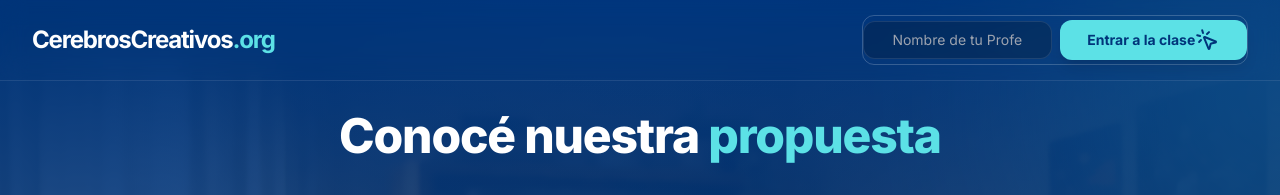
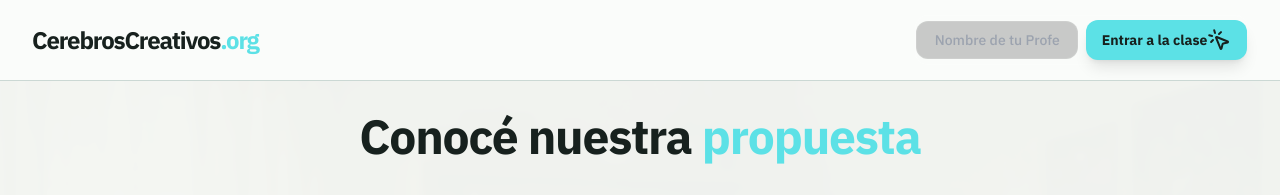
Before and after one commit to RealLotex/cerebroscreativoswebsite, a website: page index.html in a window 1280 px wide. Shown: the top 195 px of the page. Drawn offline with nearby package versions, Linux system fonts and the light colour scheme.

Commit message:
style: apply light teal system to home

```diff
--- a/index.html
+++ b/index.html
@@ -12,6 +12,7 @@
 
   <!-- Tailwind CSS (Estilos) -->
   <link href="./dist/output.css" rel="stylesheet">
+  <link href="./proposal-light.css" rel="stylesheet">
   <!-- Configuración de Colores de Marca -->
 
   <!-- Meta Pixel Code -->
@@ -34,14 +35,14 @@
       src="https://www.facebook.com/tr?id=847369751637766&ev=PageView&noscript=1" /></noscript>
 
   <!-- Fuente Inter (Google Fonts) -->
-  <link href="https://fonts.googleapis.com/css2?family=Inter:wght@300;400;600;700;800&display=swap" rel="stylesheet">
+  <link href="https://fonts.googleapis.com/css2?family=IBM+Plex+Mono:wght@500;600&family=IBM+Plex+Sans:wght@400;500;600;700&display=swap" rel="stylesheet">
 
   <!-- Iconos Lucide -->
   <script src="https://unpkg.com/lucide@latest"></script>
 
   <style>
     body {
-      font-family: 'Inter', sans-serif;
+      font-family: "IBM Plex Sans", sans-serif;
     }
 
     /* Ocultar scrollbar en carrusel si fuera necesario */
@@ -64,7 +65,7 @@
   </style>
 </head>
 
-<body class="bg-brand-bg text-white min-h-screen">
+<body class="home-light bg-brand-bg text-white min-h-screen">
 
   <!-- --- NAVBAR --- -->
   <nav class="fixed w-full z-50 bg-brand-bg/10 backdrop-blur-md border-b border-white/10 bg-[rgba(0,53,122,0.1)]">
```
